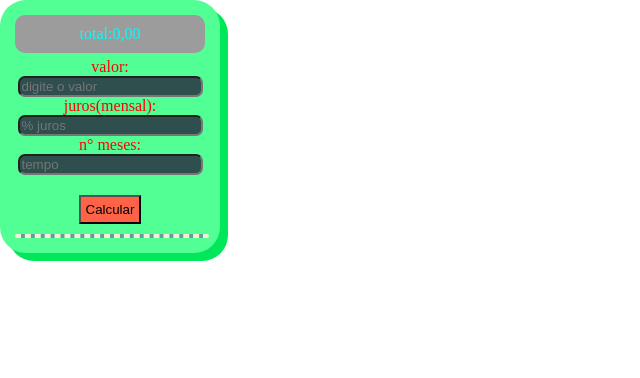
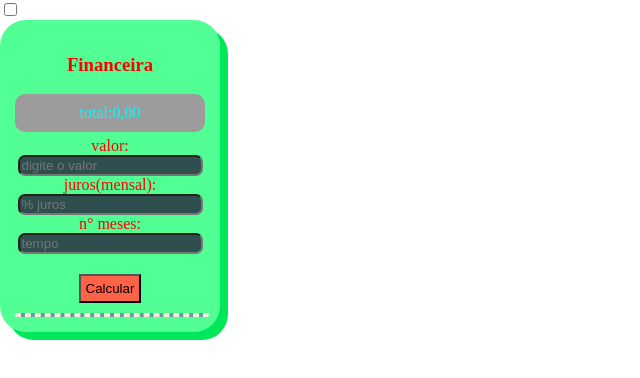
Before and after one commit to paidopatoabc/primeiroe_3t, a plain HTML site: page Index.html in a window 1280 px wide. Shown: the whole page, without its empty margins (0-640 px from the left). Drawn offline with Linux system fonts and the light colour scheme.

Commit message:
Update Index.html

```diff
--- a/Index.html
+++ b/Index.html
@@ -13,7 +13,14 @@
 </head>
 
 <body>
+    <input type="checkbox" id="calcfin">
+
     <div class="calculadora">
+
+        <label for="calcfin">
+            <h3>Financeira</h3>
+        </label>
+        <div class="calcF">
             <div id="pstotal">
                 <span id="total">total:0,00</span><br>
             </div>
@@ -23,8 +30,11 @@
             <button id="btncal" onclick="calcula()">Calcular</button><br>
             <div class="spmes">
                 <span id="mes"></span>
+
             </div>
         </div>
+    </div>
+
 </body>
 
 </html>
```
Lines whose indentation alone changed are shown as unchanged.
